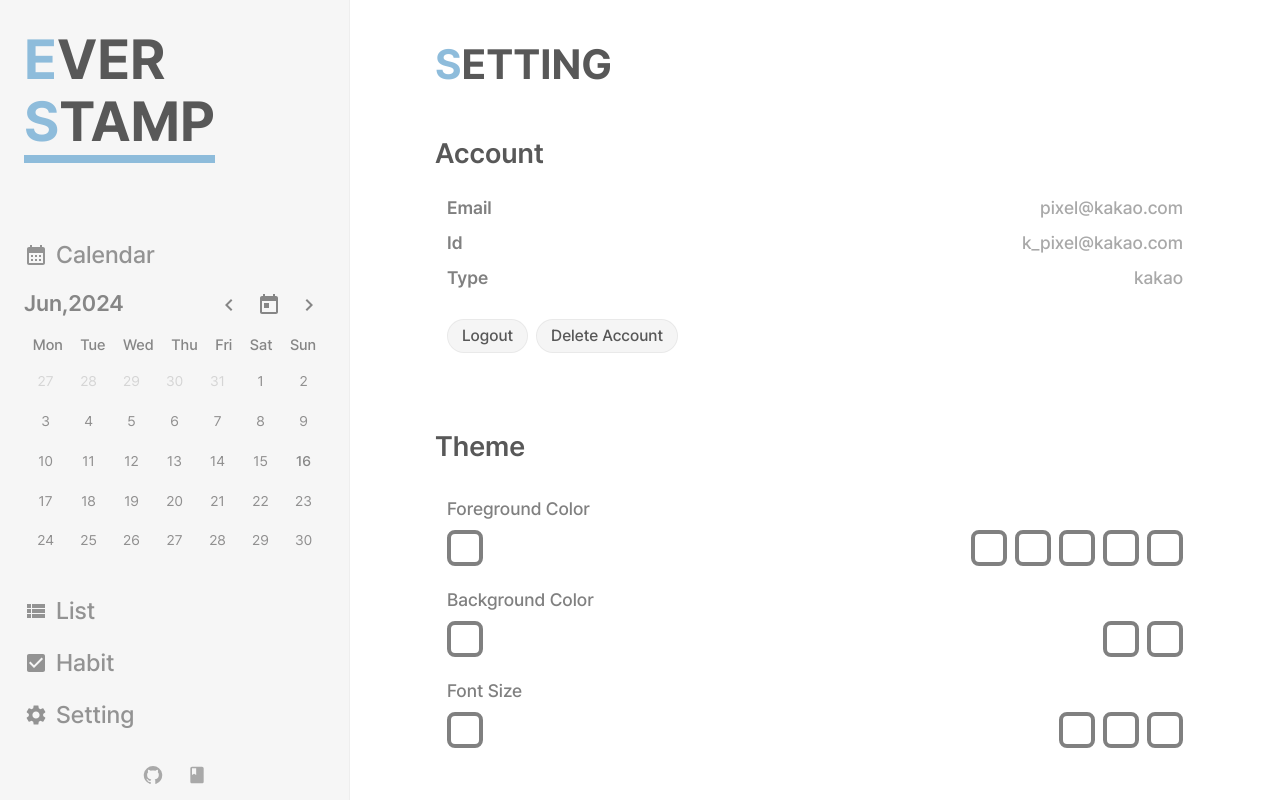
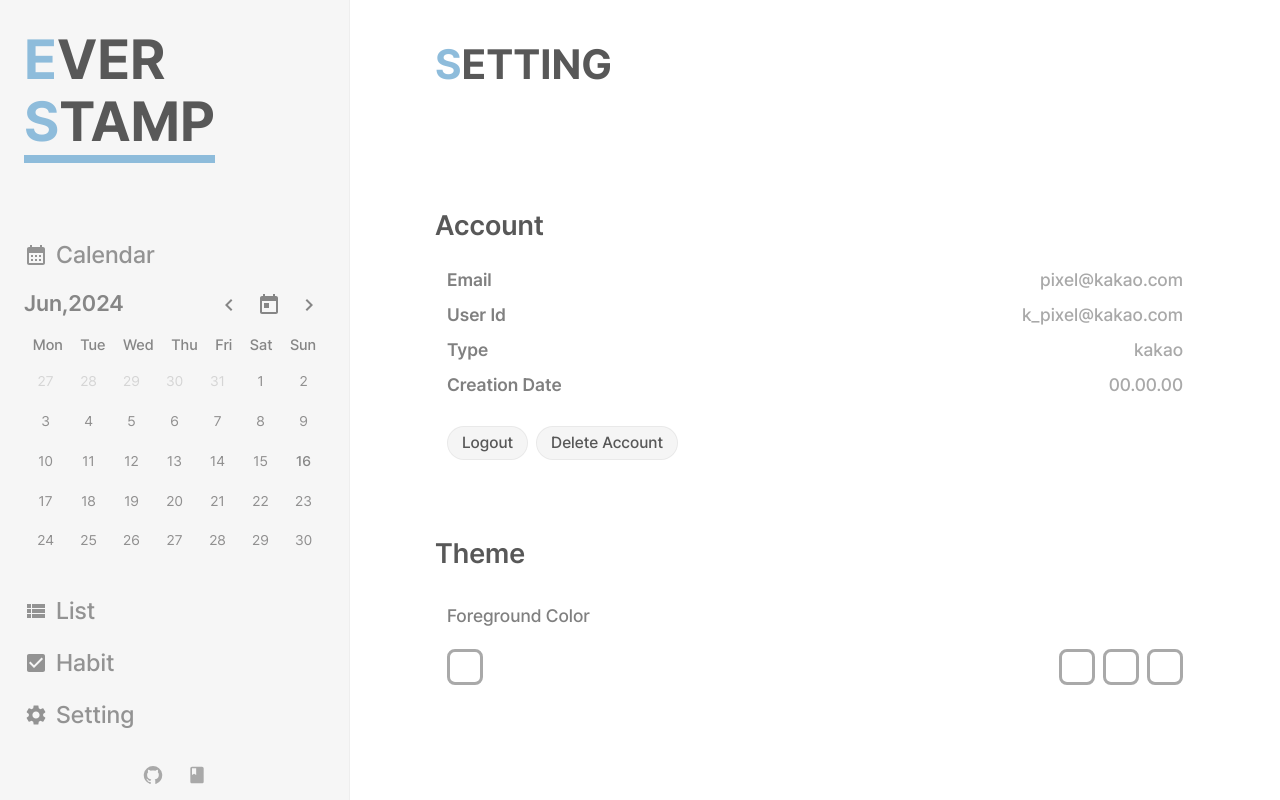
Before and after one commit to EunoChoi/everstamp, a Next.js app in the folder front/: page /io/setting in a window 1280 px wide. Built offline with nearby package versions, Linux system fonts and the light colour scheme.

Commit message:
css bug fix add diary component

```diff
--- a/front/src/app/(afterLogin)/io/calendar/page.tsx
+++ b/front/src/app/(afterLogin)/io/calendar/page.tsx
@@ -5,7 +5,7 @@ import styled from "styled-components";
 import IsMobile from "@/hooks/IsMobile";
 
 //styledComponent
-import SC_Common from "@/styleComponent/common";
+import SC_Common from "@/style/common";
 
 //component
 import Diary from "@/component/Diary";
--- a/front/src/app/(afterLogin)/io/habit/page.tsx
+++ b/front/src/app/(afterLogin)/io/habit/page.tsx
@@ -4,7 +4,7 @@ import styled from "styled-components";
 import { useEffect, useRef, useState } from "react";
 
 //styledComponent
-import SC_Common from "@/styleComponent/common";
+import SC_Common from "@/style/common";
 
 //component
 import HabitBox from "@/component/HabitBox";
@@ -105,6 +105,7 @@ const HabitGridList = styled.div`
 
   @media (min-width:480px) and (max-width:1023px) { //mobild land + tablet
     width: 60%;
+    width: 90%;
   }
 `
 const HabitGrid = styled.div`
--- a/front/src/app/(afterLogin)/io/list/page.tsx
+++ b/front/src/app/(afterLogin)/io/list/page.tsx
@@ -5,7 +5,7 @@ import { useState } from "react";
 
 
 //styledComponent
-import SC_Common from "@/styleComponent/common";
+import SC_Common from "@/style/common";
 
 //component
 import Diary from "@/component/Diary";
--- a/front/src/app/(afterLogin)/io/setting/page.tsx
+++ b/front/src/app/(afterLogin)/io/setting/page.tsx
@@ -6,13 +6,16 @@ import styled from "styled-components";
 import Header from "@/component/Header";
 
 //styledComponent
-import SC_Common from "@/styleComponent/common";
+import SC_Common from "@/style/common";
 
 
 const Setting = () => {
   return (
     <SC_Common.Wrapper>
-      <SC_Common.Content className="scroll noOption">
+      <SC_Common.Content
+        // className="scroll noOption"
+        className="noOption"
+      >
         <Header title='setting' />
         <SC_Common.Options className="setting" />
         <Section>
@@ -22,12 +25,16 @@ const Setting = () => {
             <span className="value">pixel@kakao.com</span>
           </Value>
           <Value>
-            <span className="key">id</span>
+            <span className="key">user id</span>
             <span className="value">k_pixel@kakao.com</span>
           </Value>
           <Value>
             <span className="key">type</span>
             <span className="value">kakao</span>
+          </Value>
+          <Value>
+            <span className="key">creation date</span>
+            <span className="value">00.00.00</span>
           </Value>
           <Buttons>
             <Button>logout</Button>
@@ -44,28 +51,17 @@ const Setting = () => {
               <Check></Check>
               <Check></Check>
               <Check></Check>
-              <Check></Check>
-              <Check></Check>
             </FlexRow>
           </FlexRow>
 
-          <SubTitle>background color</SubTitle>
+          {/* <SubTitle>background color</SubTitle>
           <FlexRow>
             <Check></Check>
             <FlexRow className="end">
               <Check></Check>
               <Check></Check>
             </FlexRow>
-          </FlexRow>
-          <SubTitle>font size</SubTitle>
-          <FlexRow>
-            <Check></Check>
-            <FlexRow className="end">
-              <Check></Check>
-              <Check></Check>
-              <Check></Check>
-            </FlexRow>
-          </FlexRow>
+          </FlexRow> */}
 
         </Section>
 
@@ -102,7 +98,7 @@ const SubTitle = styled.span`
   font-weight: 500;
   text-transform: capitalize;
   margin: 12px;
-  margin-bottom: 0px;
+  /* margin-bottom: 0px; */
 
   color: grey;
 `
@@ -162,24 +158,23 @@ const Button = styled.button`
 
 
   border-radius: 50px;
+  border: 1px solid rgba(0,0,0,0.05);
   background-color: whitesmoke;
-  border: 1px solid rgba(0,0,0,0.05);
+  color: rgb(var(--greyTitle));
 
-  color: rgb(var(--greyTitle));
+
   margin-right: 8px;
   font-weight: 500;
   text-transform: capitalize;
 
   &:hover{
-    /* border: solid 4px rgb(var(--point)); */
-    background-color: rgb(var(--point));
-    /* color: rgb(var(--point)); */
+    background-color: rgb(var(--point2));
   }
 `
 const Check = styled.div`
   width: 36px;
   height: 36px;
-  border: solid 4px grey;
+  border: solid 3px darkgrey;
   margin-right: 8px;
   transition: all ease-in-out 0.3s;
 
@@ -187,7 +182,6 @@ const Check = styled.div`
 
   border-radius: 8px;
   &:hover{
-    border: solid 4px rgb(var(--point));
-    color: rgb(var(--point));
+    border-color: rgb(var(--point));
   }
 `
--- a/front/src/app/layout.tsx
+++ b/front/src/app/layout.tsx
@@ -17,7 +17,8 @@ export const metadata: Metadata = {
 export const viewport: Viewport = {
   initialScale: 1,
   width: 'device-width',
-  interactiveWidget: 'resizes-content'
+  // interactiveWidget: 'resizes-content'
+  interactiveWidget: 'overlays-content'
 }
 
 const pretendard = localFont({
--- a/front/src/component/Diary.tsx
+++ b/front/src/component/Diary.tsx
@@ -239,6 +239,7 @@ const Habit = styled.span`
   flex-shrink: 0;
 
   padding : 0px 16px;
+  color: rgb(var(--greyTitle));
   background-color: rgb(var(--point2));
   border-radius: 24px;
   margin-right: 12px;
@@ -248,7 +249,6 @@ const Habit = styled.span`
 
   font-size: 16px;
   font-weight: 500;
-  color: rgb(var(--greyTitle_Darker));
 
   box-sizing: border-box;
   border : solid 4px rgb(var(--point2));
```
Also changed, not shown: front/src/component/modal/addDiary.tsx (+5 -6 lines), front/src/style/common.tsx (renamed from front/src/styleComponent/common.tsx), front/src/style/modal.tsx (added).
